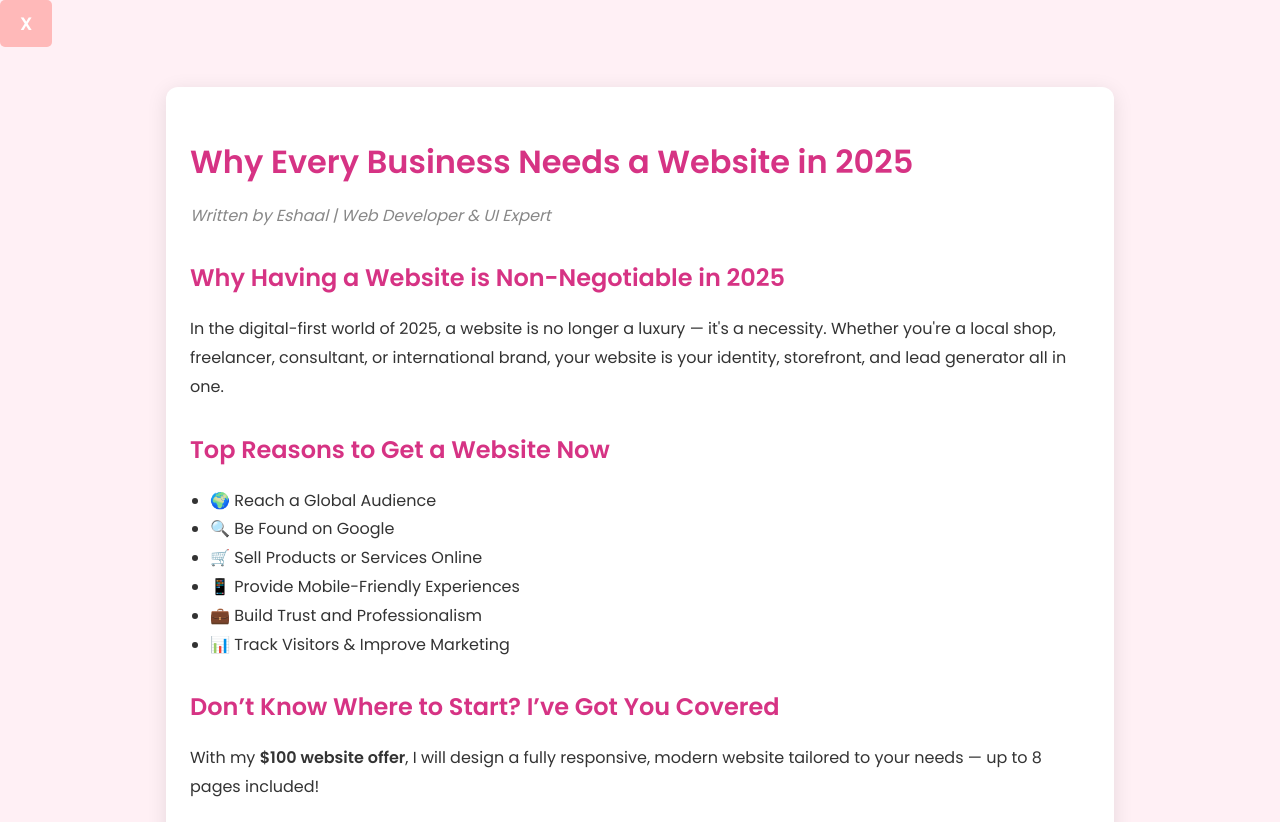
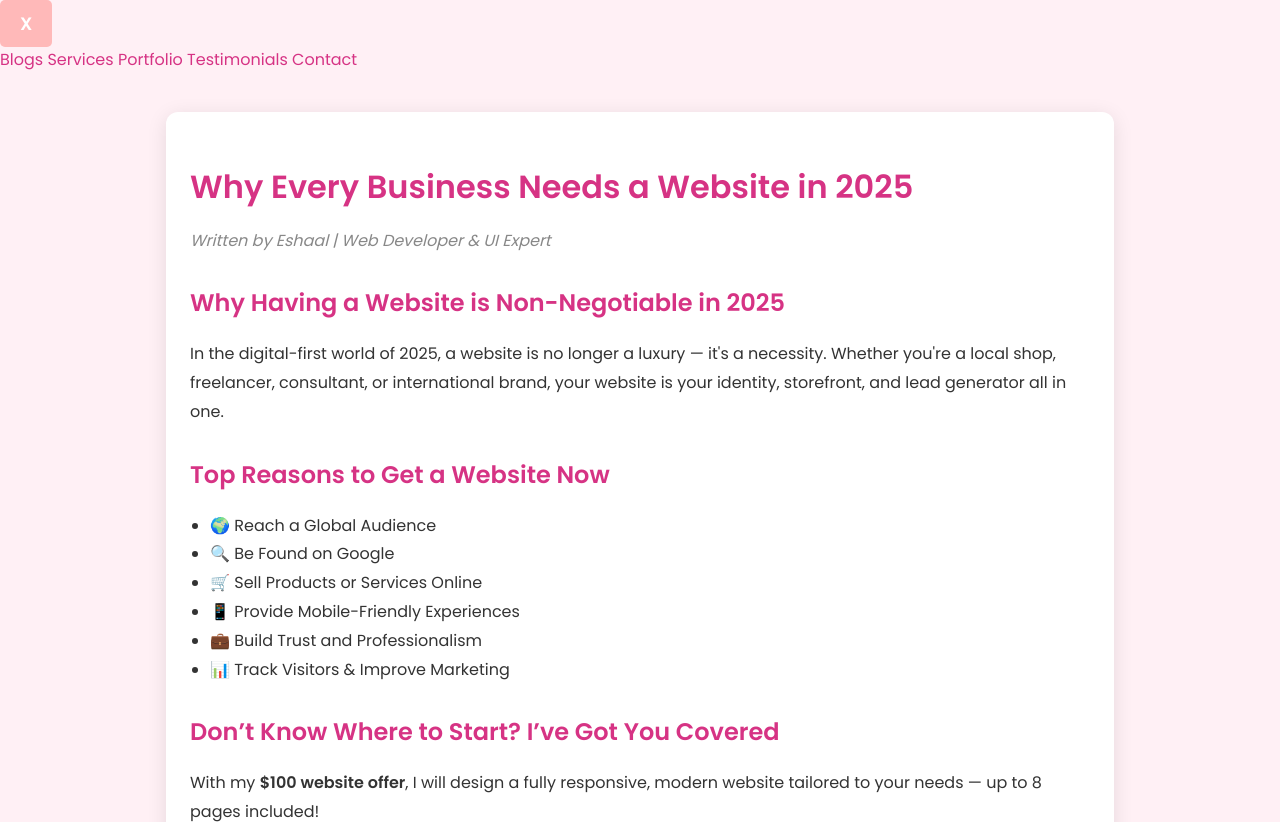
Before and after one commit to CodeWithEshaal/CodeWithEshaal, a plain HTML site: page blog2.html in a window 1280 px wide. Shown: the top 822 px of the page. Drawn offline with Linux system fonts and the light colour scheme.

Commit message:
Update blog2.html

```diff
--- a/blog2.html
+++ b/blog2.html
@@ -108,6 +108,15 @@
 </head>
 <body>
     <a href="blog.html" class="button-link">X</a>
+    <!-- Menu Panel -->
+    <div class="ds-menu-panel" id="menuPanel">
+        <div class="ds-menu-links">
+            <a href="blog.html" class="ds-menu-link">Blogs</a>
+            <a href="#services" class="ds-menu-link">Services</a>
+            <a href="#portfolio" class="ds-menu-link">Portfolio</a>
+            <a href="#testimonials" class="ds-menu-link">Testimonials</a>
+            <a href="#contact" class="ds-menu-link">Contact</a>
+        </div>
 
     <style>
       .button-link {
```
